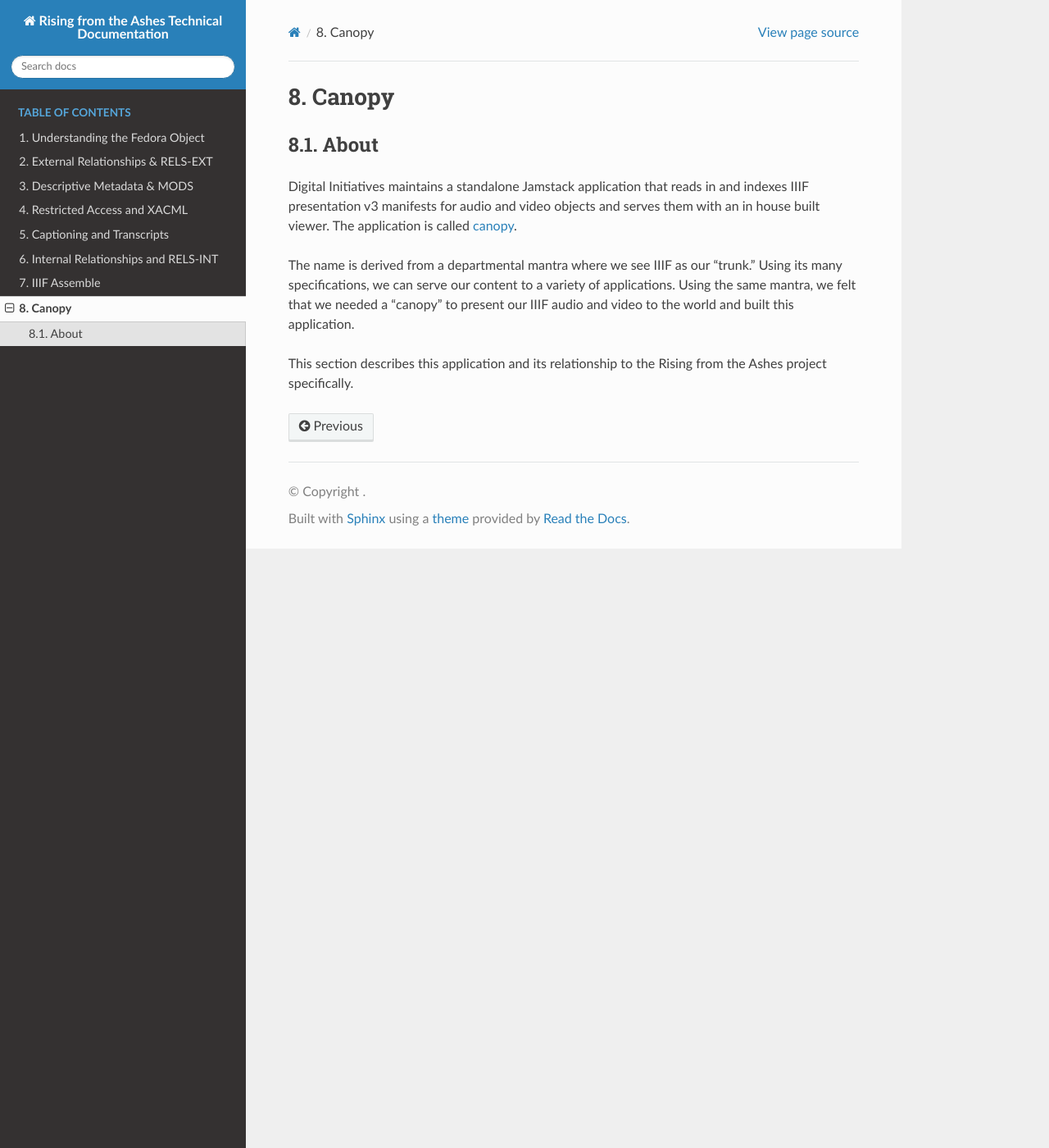
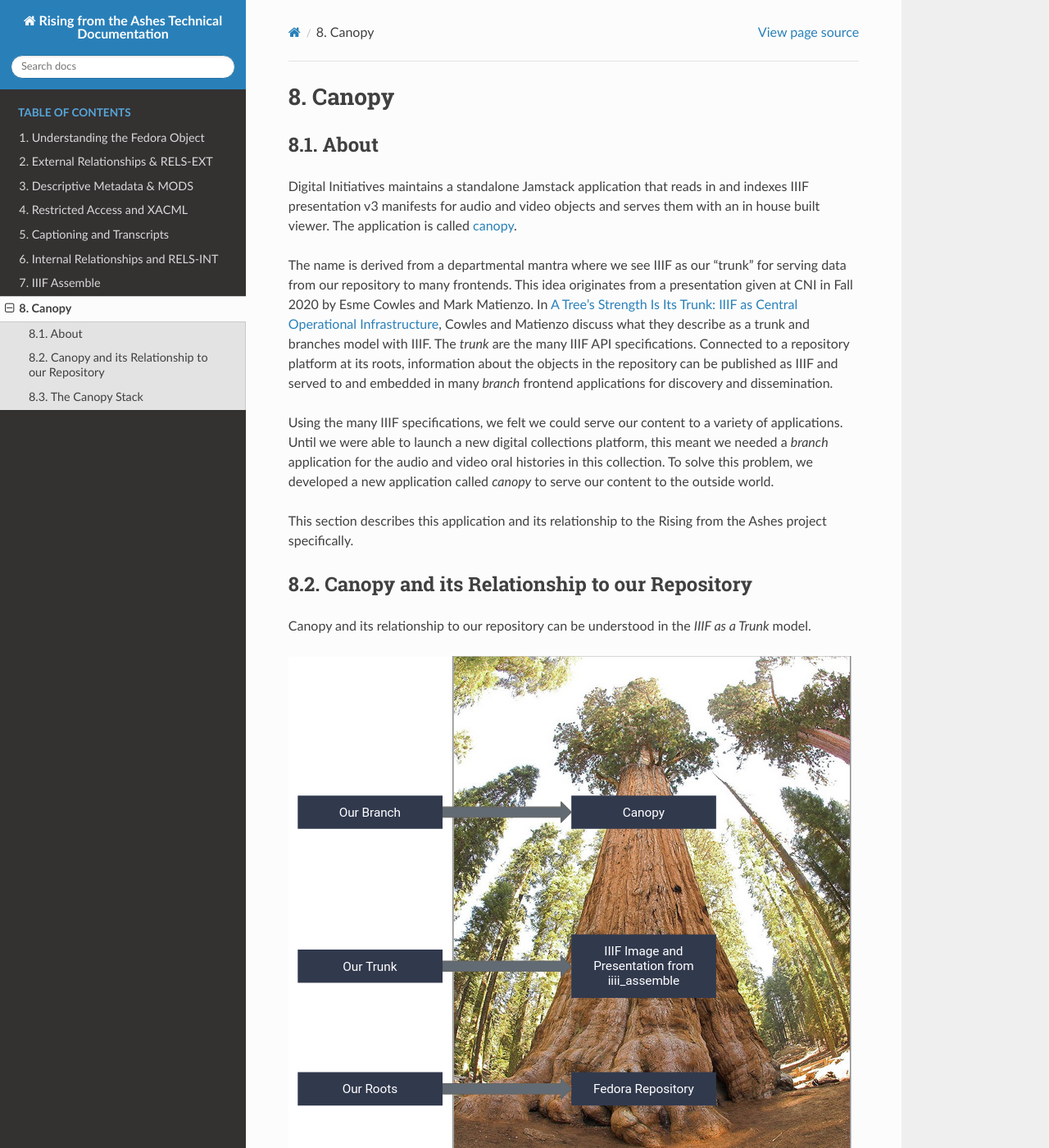
Before and after one commit to markpbaggett/rfta_data_models, a Sphinx documentation site: the page built from docs/source/data/8_canopy.rst, in a window 1280 px wide and 1400 px high. Shown: the whole window at 82% size. Built offline with Sphinx 7.4.7 and the Read the Docs theme 2.0.0, drawn with Linux system fonts in a browser that asks for light colours; some of the changed text lies outside the part shown.

Commit message:
IIIF as a trunk. :evergreen_tree:

```diff
--- a/docs/source/data/8_canopy.rst
+++ b/docs/source/data/8_canopy.rst
@@ -8,8 +8,33 @@ Digital Initiatives maintains a standalone Jamstack application that reads in an
 for audio and video objects and serves them with an in house built viewer. The application is called
 `canopy <https://github.com/utkdigitalinitiatives/canopy>`_.
 
-The name is derived from a departmental mantra where we see IIIF as our "trunk." Using its many specifications, we can
-serve our content to a variety of applications. Using the same mantra, we felt that we needed a "canopy" to present our
-IIIF audio and video to the world and built this application.
+The name is derived from a departmental mantra where we see IIIF as our "trunk" for serving data from our repository to
+many frontends. This idea originates from a presentation given at CNI in Fall 2020 by Esme Cowles and Mark Matienzo. In
+`A Tree’s Strength Is Its Trunk: IIIF as Central Operational Infrastructure <https://www.cni.org/topics/standards/a-trees-strength-is-its-trunk-iiif-as-central-operational-infrastructure>`_,
+Cowles and Matienzo discuss what they describe as a trunk and branches model with IIIF. The `trunk` are the many IIIF API
+specifications. Connected to a repository platform at its roots, information about the objects in the repository can be
+published as IIIF and served to and embedded in many `branch` frontend applications for discovery and dissemination.
+
+Using the many IIIF specifications, we felt we could serve our content to a variety of applications. Until we were able
+to launch a new digital collections platform, this meant we needed a `branch` application for the audio and video oral histories
+in this collection. To solve this problem, we developed a new application called `canopy` to serve our content to the
+outside world.
 
 This section describes this application and its relationship to the Rising from the Ashes project specifically.
+
+Canopy and its Relationship to our Repository
+---------------------------------------------
+
+Canopy and its relationship to our repository can be understood in the `IIIF as a Trunk` model.
+
+.. image:: ../images/roots_trunk_branch.png
+
+In this model, our Fedora 3.8 repository stores the oral history objects and its associated binary files and metadata.
+I like to think about this as the `roots` of our tree.
+
+IIIF Presentation and Image built by iiif_assemble are the `trunk` of the tree and feeds our frontend application.
+
+Canopy is the `branch` and presents our objects to the outside world.
+
+The Canopy Stack
+----------------
```
Also changed, not shown: docs/source/images/roots_trunk_branch.png (added).
